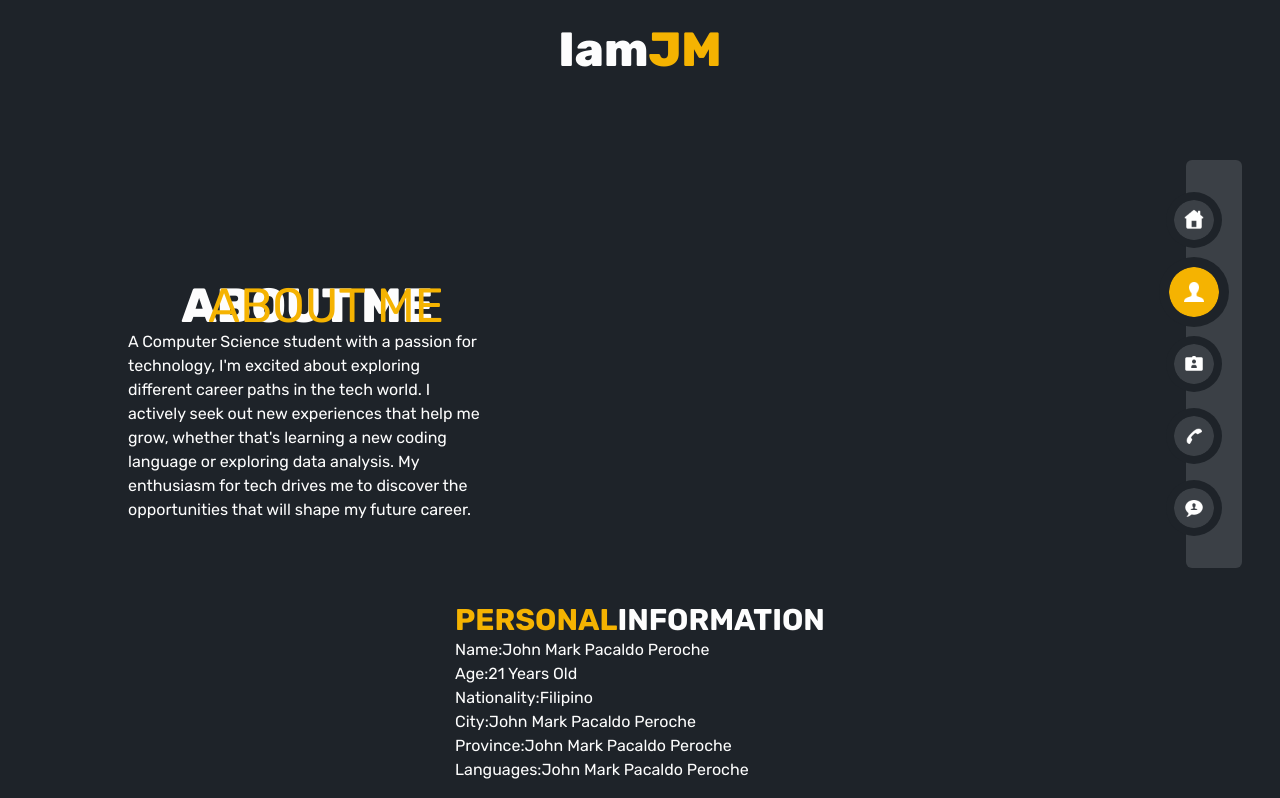
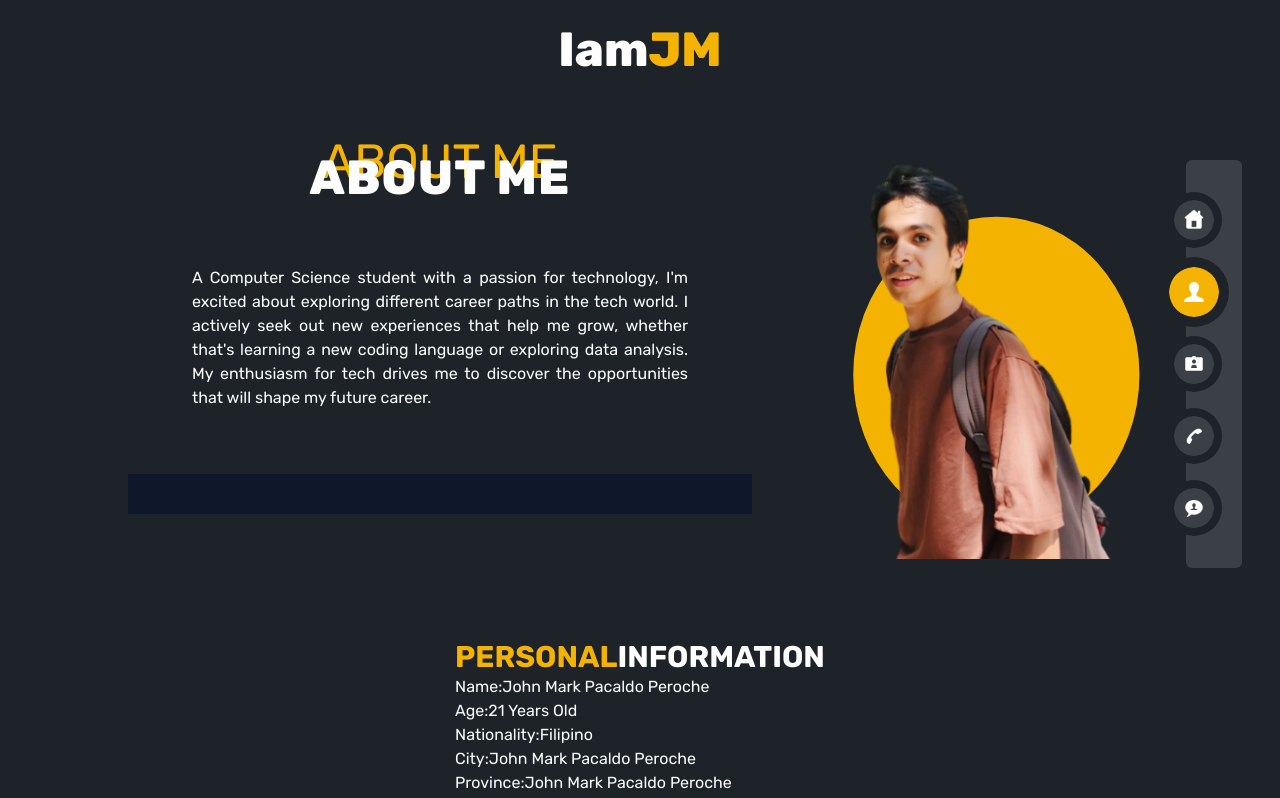
Before and after one commit to Java-rice/IAmJM, a React (Vite) app: page /IAmJM/about in a window 1280 px wide. Shown: the top 798 px of the page. Built offline with nearby package versions, Linux system fonts and the light colour scheme.

Commit message:
feat: about draft

```diff
--- a/src/pages/about/About.jsx
+++ b/src/pages/about/About.jsx
@@ -1,20 +1,22 @@
 import React from "react";
 import Navigation from "../../components/navigation/Navigation";
+import { Button } from "../../components/button/Button";
+import profileImage from "../../assets/profileimage.png"
 
 const About = () => {
   return (
-    <div className="px-[10%] py-[10%] gap-20 text-[#FDFDFD] font-rubik flex flex-col justify-center items-center">
-      <div className="flex lg:flex-row flex-col-reverse pt-20 ">
-        <div className="lg:w-[35%] w-[100%] ">
+    <div className="px-[10%] gap-20 text-[#FDFDFD] font-rubik flex flex-col justify-center items-center h-auto py-auto">
+      <div className="flex lg:flex-row flex-col-reverse gap-20 pt-20 ">
+        <div className="w-[100%] flex flex-col gap-16">
           <div className="relative">
-            <h2 className="text-[#F5B301] absolute text-5xl z-0 text-center left-20">
+            <h2 className="text-[#F5B301]  absolute inset-0 text-5xl z-0 text-center -top-4">
               ABOUT ME
             </h2>
-            <h1 className="font-extrabold text-center text-5xl z-10">
+            <h1 className="font-extrabold relative tracking-wide text-center text-5xl z-10">
               ABOUT ME
             </h1>
           </div>
-          <p>
+          <p className="text-[#FDFDFD] text-base text-justify px-16 ">
             A Computer Science student with a passion for technology, I'm
             excited about exploring different career paths in the tech world. I
             actively seek out new experiences that help me grow, whether that's
@@ -22,6 +24,23 @@ const About = () => {
             enthusiasm for tech drives me to discover the opportunities that
             will shape my future career.
           </p>
+          <Button></Button>
+        </div>
+        <div className="relative w-full lg:px-auto max-w-xs">
+          <svg
+            className="absolute inset-0 w-full h-full"
+            viewBox="0 0 332 421"
+            fill="none"
+            preserveAspectRatio="xMidYMid meet"
+            xmlns="http://www.w3.org/2000/svg"
+          >
+            <ellipse cx="170.5" cy="229" rx="148.5" ry="164" fill="#F5B301" />
+          </svg>
+          <img
+            src={profileImage}
+            alt="Profile"
+            className="relative w-full h-auto object-cover"
+          />
         </div>
       </div>
       <div>
```
Also changed, not shown: src/assets/profileimage.png (added).
